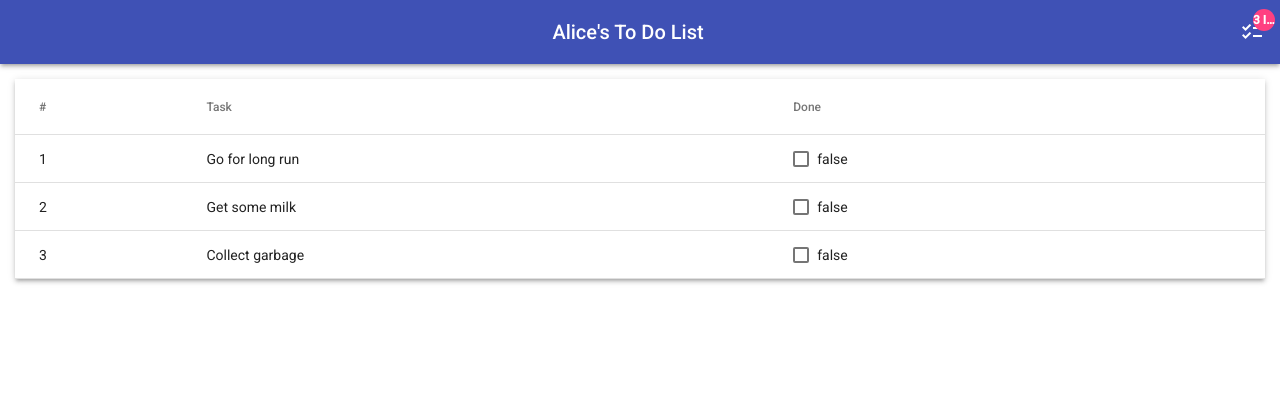
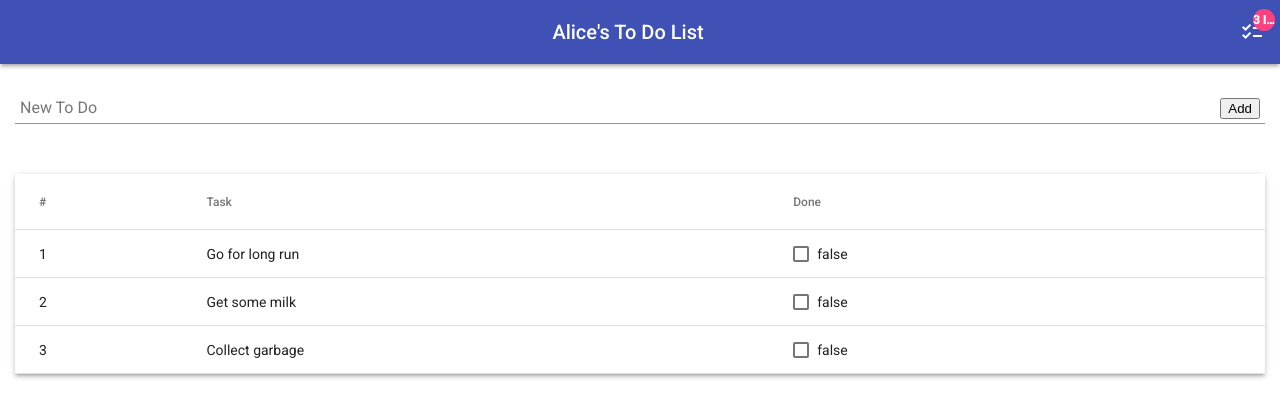
Before and after one commit to dpopkov/drillangular22, an Angular app in the folder c02todo/: page / in a window 1280 px wide. Shown: the top 418 px of the page. Built offline with nearby package versions, Linux system fonts and the light colour scheme.

Commit message:
c02todo: using input field (matInput) and click event on button to Add To-Do Items.

```diff
--- a/c02todo/src/app/app.component.css
+++ b/c02todo/src/app/app.component.css
@@ -7,3 +7,9 @@
 .fullWidth {
   width: 100%;
 }
+.inputContainer {
+  margin: 15px 15px 15px
+}
+.addButton {
+  margin: 5px
+}
--- a/c02todo/src/app/app.component.html
+++ b/c02todo/src/app/app.component.html
@@ -4,6 +4,17 @@
   <span class="spacer"></span>
   <mat-icon matBadge="{{ itemCount }} Items" matBadgeColor="accent">checklist</mat-icon>
 </mat-toolbar>
+
+<div class="inputContainer">
+  <mat-form-field class="fullWidth">
+    <mat-label style="padding-left: 5px;">New To Do</mat-label>
+    <input matInput placeholder="Enter to-do description" #todoText>
+    <button matSuffix mat-raised-button color="accent" class="addButton"
+            (click)="addItem(todoText.value); todoText.value=''">
+      Add
+    </button>
+  </mat-form-field>
+</div>
 
 <div class="tableContainer">
   <table mat-table [dataSource]="items" class="mat-elevation-z3 fullWidth">
--- a/c02todo/src/app/app.component.ts
+++ b/c02todo/src/app/app.component.ts
@@ -25,4 +25,10 @@
   get items(): readonly TodoItem[] {
     return this.list.items.filter(item => !item.complete);
   }
+
+  addItem(newItem: string) {
+    if (newItem != '') {
+      this.list.addItem(newItem);
+    }
+  }
 }
--- a/c02todo/src/app/app.module.ts
+++ b/c02todo/src/app/app.module.ts
@@ -9,6 +9,8 @@
 import {MatTableModule} from "@angular/material/table";
 import {MatCheckboxModule} from "@angular/material/checkbox";
 import {FormsModule} from "@angular/forms";
+import {MatFormFieldModule} from "@angular/material/form-field";
+import {MatInputModule} from "@angular/material/input";
 
 @NgModule({
   declarations: [
@@ -19,7 +21,7 @@
     BrowserAnimationsModule,
     FormsModule,
     MatToolbarModule, MatIconModule, MatBadgeModule,
-    MatTableModule, MatCheckboxModule
+    MatTableModule, MatCheckboxModule, MatFormFieldModule, MatInputModule
   ],
   providers: [],
   bootstrap: [AppComponent]
```
Also changed, not shown: 1 other file (tests, documents, lock files or other folders).
